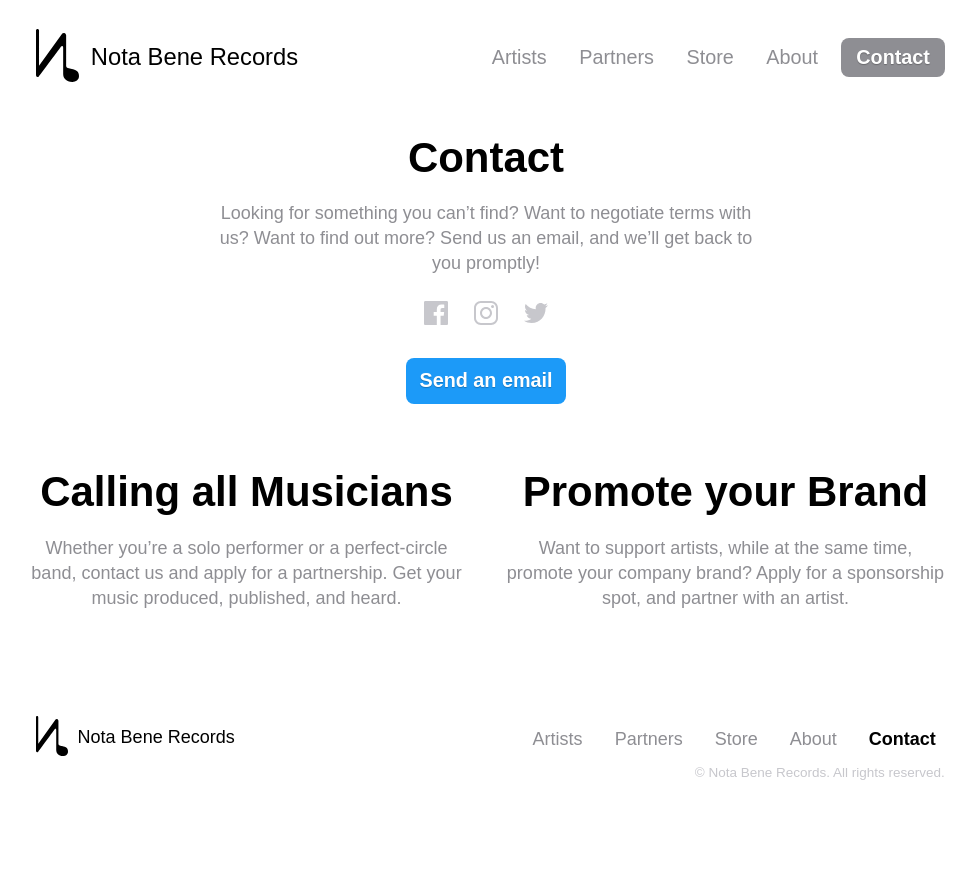
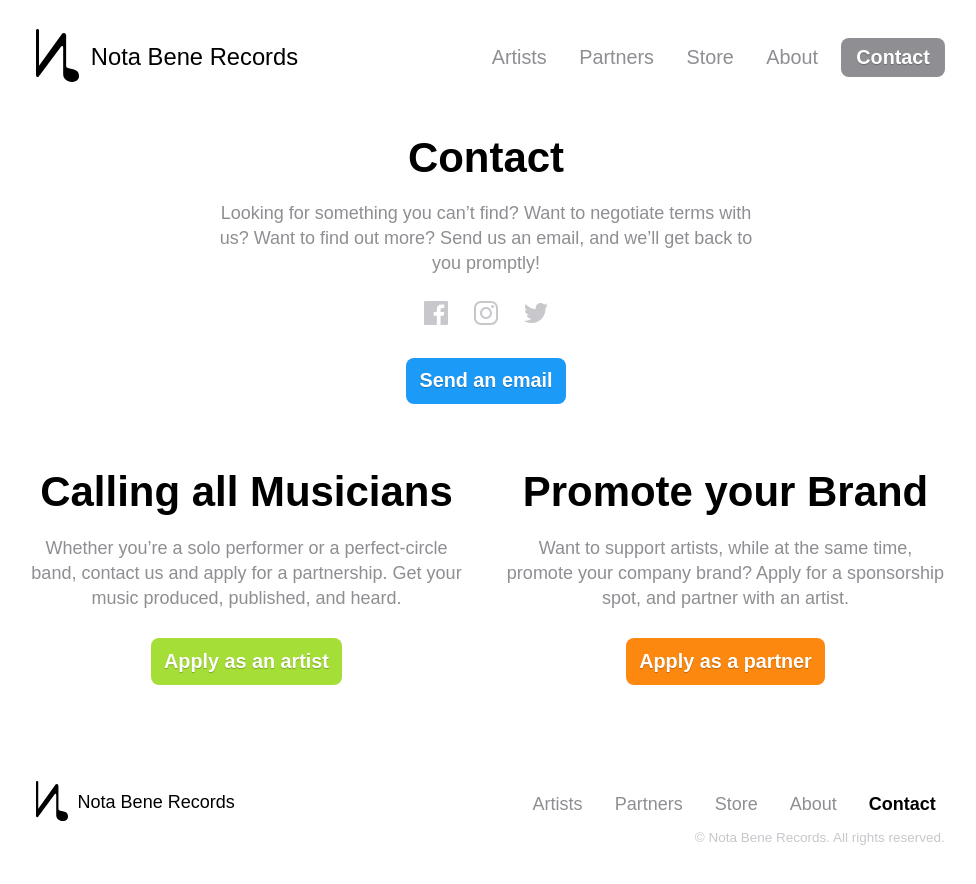
Before and after one commit to cjmlgrto/notabenerecords, a Jekyll site: the page built from contact.markdown, in a window 1280 px wide. Shown: the top 884 px of the page, without its empty margins (154-1130 px from the left). Built offline with Jekyll 4.4.1, drawn with Linux system fonts in a browser that asks for light colours.

```diff
--- a/contact.markdown
+++ b/contact.markdown
@@ -13,9 +13,9 @@ social_media:
 artists_action_description: Whether you’re a solo performer or a perfect-circle band,
   contact us and apply for a partnership. Get your music produced, published, and
   heard.
-artists_action_link:
+artists_action_link: "/"
 partners_action_description: Want to support artists, while at the same time, promote
   your company brand? Apply for a sponsorship spot, and partner with an artist.
-partners_action_link:
+partners_action_link: "/"
 layout: contact
 ---
```
